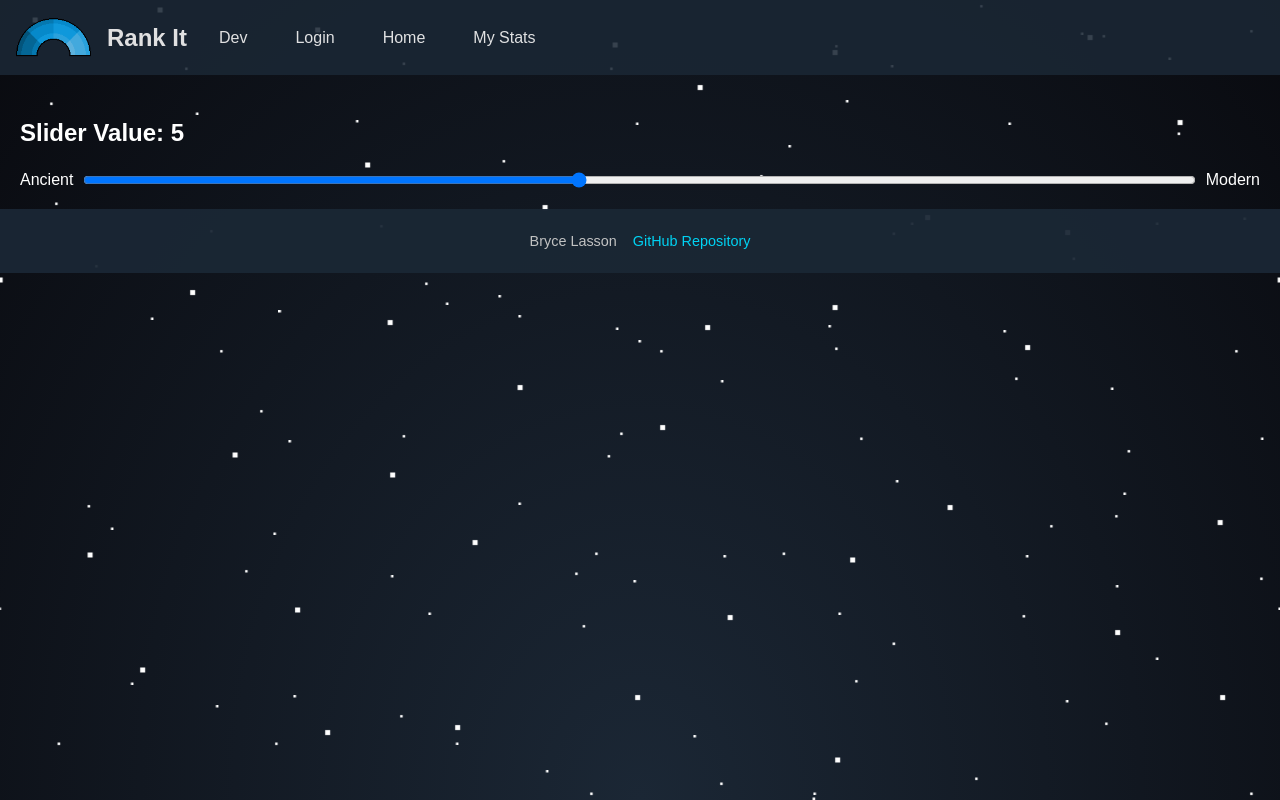
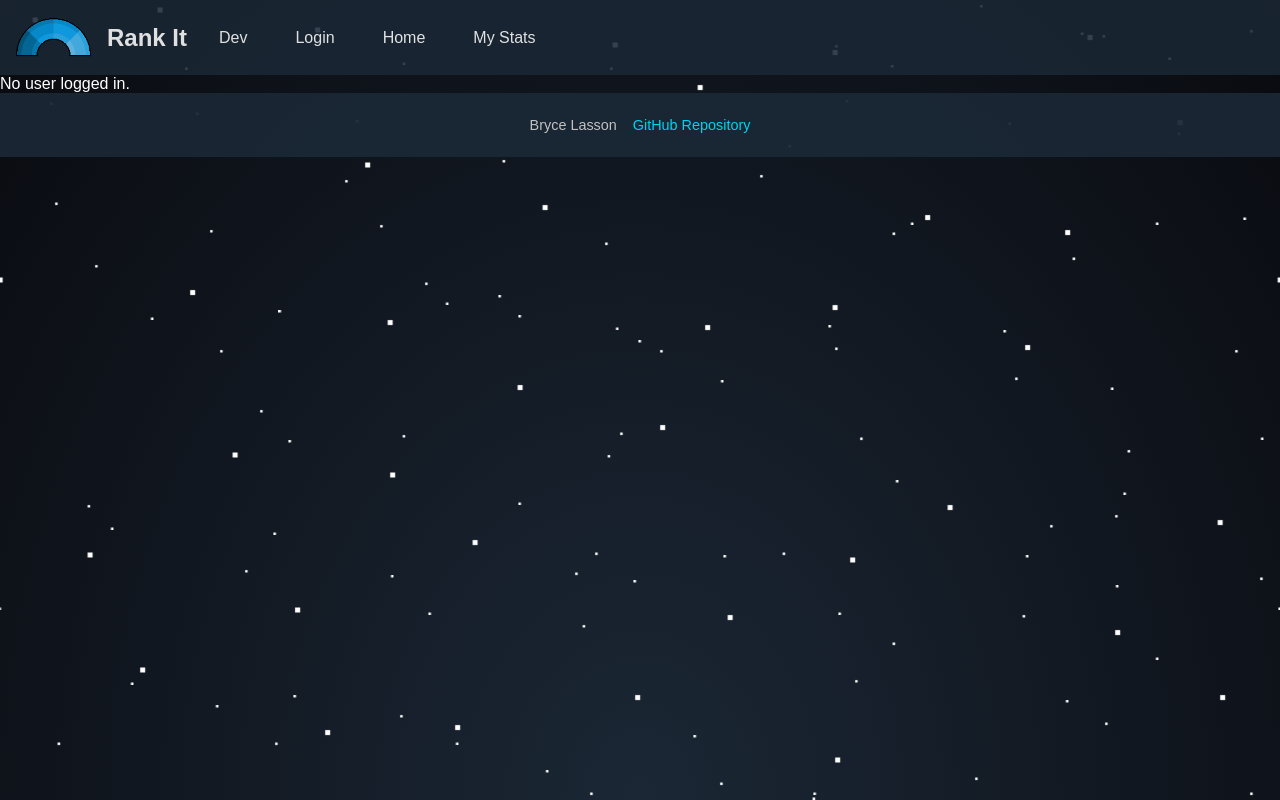
Before and after one commit to bolasson/startup, a React (Vite) app: page /dev in a window 1280 px wide. Built offline with nearby package versions, Linux system fonts and the light colour scheme.

Commit message:
Testing game context, it works!

```diff
--- a/src/dev/dev.jsx
+++ b/src/dev/dev.jsx
@@ -1,25 +1,20 @@
 import React from 'react';
-import useSlider from '../customHooks/useSlider.jsx';
+import { useGame } from '../customContext/gameContext.jsx';
 import '../styles.css';
 
 export default function Dev() {
-    const { value, handleChange } = useSlider(5);
+
+    const { user } = useGame();
 
     return (
-        <div style={{ margin: '20px' }}>
-            <h2>Slider Value: {value}</h2>
-            <div style={{ display: 'flex', alignItems: 'center' }}>
-                <span style={{ marginRight: '10px' }}>Ancient</span>
-                <input
-                    type="range"
-                    min="1"
-                    max="10"
-                    value={value}
-                    onChange={handleChange}
-                    style={{ flex: 1 }}
-                />
-                <span style={{ marginLeft: '10px' }}>Modern</span>
-            </div>
+        <div>
+            {user ? (
+                <div className="user-details">
+                    <p><strong>Username:</strong> {user.username}</p>
+                </div>
+            ) : (
+                <p>No user logged in.</p>
+            )}
         </div>
     );
 }
--- a/src/login/login.jsx
+++ b/src/login/login.jsx
@@ -21,7 +21,7 @@ export default function Login() {
                 <h1>Login</h1>
                 <div className="form-field">
                     <img src="/user.svg" />
-                    <input type="text" id="usernameField" name="usernameValue" placeholder="Username" required />
+                    <input type="text" value={username} onChange={(e) => setUsername(e.target.value)} placeholder="Username" required />
                     <div style={{ width: '25px' }}></div>
                 </div>
                 <div className="form-field">
```
